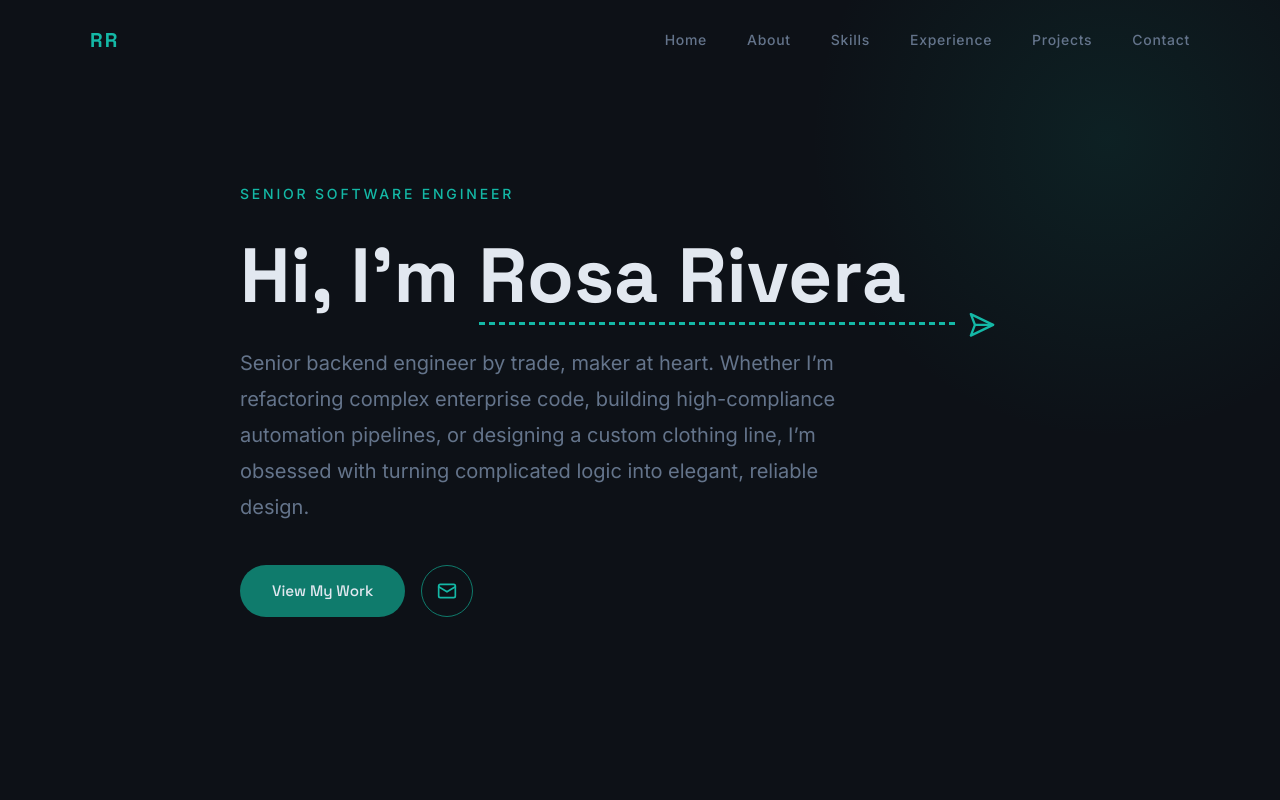
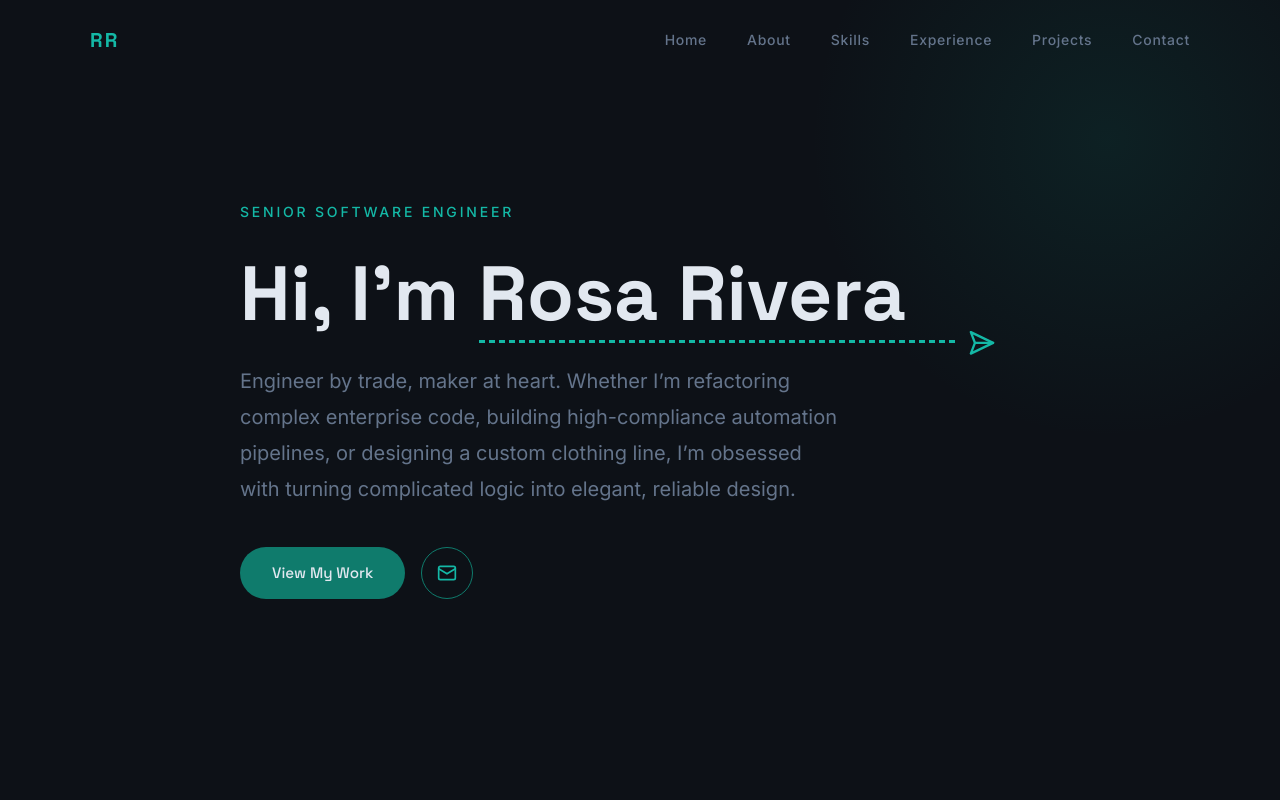
Before and after one commit to Kaito321/portfolio, a React app: page / in a window 1280 px wide. Shown: the top 800 px of the page. Built offline with nearby package versions, Linux system fonts and the light colour scheme; the HTML template or start-up script is replaced by a standard one.

Commit message:
Portfolio : Minor text change

```diff
--- a/src/pages/Home/Home.tsx
+++ b/src/pages/Home/Home.tsx
@@ -89,7 +89,7 @@ function Home() {
           </span>
                 </h1>
                 <p className="hero-subtitle">
-                    Senior backend engineer by trade, maker at heart. Whether I’m refactoring complex enterprise code,
+                    Engineer by trade, maker at heart. Whether I’m refactoring complex enterprise code,
                     building high-compliance automation pipelines, or designing a custom clothing line,
                     I’m obsessed with turning complicated logic into elegant, reliable design.
                 </p>
```
